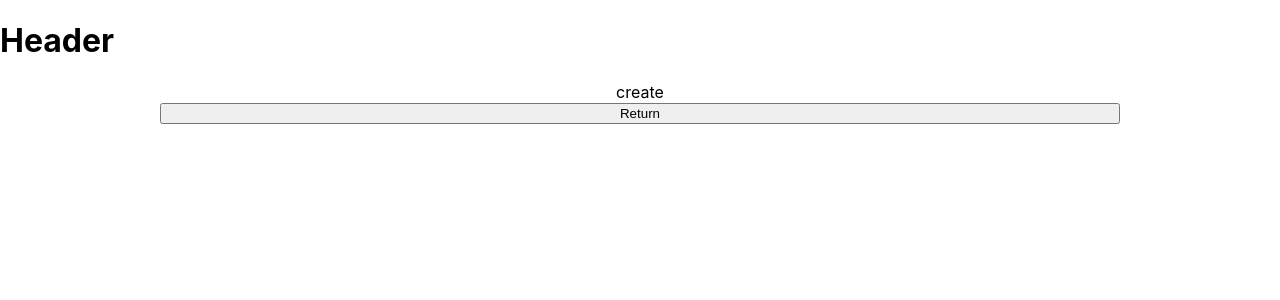
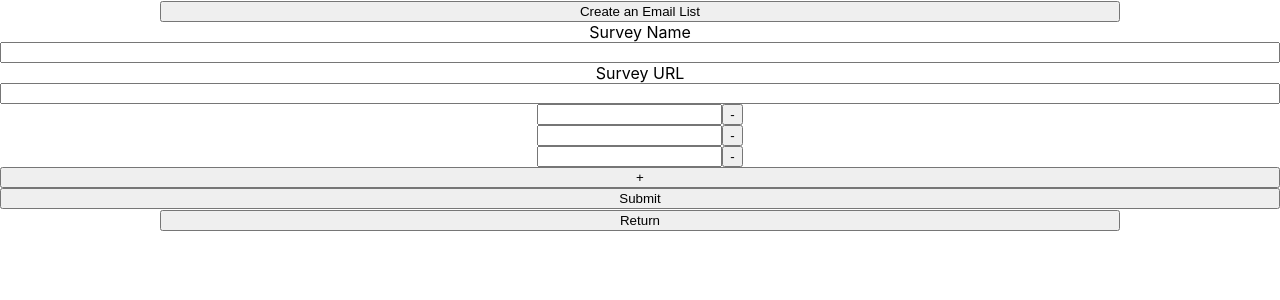
Before and after one commit to BRCornelius/survey-pest, a React (Create React App) app: page /create in a window 1280 px wide. Shown: the top 300 px of the page. Built offline with nearby package versions, Linux system fonts and the light colour scheme.

Commit message:
creates basic form

```diff
--- a/src/App.css
+++ b/src/App.css
@@ -8,6 +8,17 @@
 
 .App-header {
   display: flex;
+}
+
+.row {
+  display: flex;
+  flex-direction: row;
+  justify-content: center;
+  width: 100%;
+}
+.input-row {
+  display: flex;
+
 }
 
 .single-column {
--- a/src/App.js
+++ b/src/App.js
@@ -2,15 +2,14 @@ import './App.css';
 import { BrowserRouter as Router } from 'react-router-dom';
 import PageView from './views';
 import { ContextProvider } from './context/global-context';
+import { Header } from './components';
 
 function App() {
   return (
     <ContextProvider>
       <div className="App">
         <Router>
-          <header className="App-header">
-            <h1>Header</h1>
-          </header>
+          <Header />
           <PageView />
         </Router>
       </div>
--- /dev/null
+++ b/src/components/Header/Header.jsx
@@ -0,0 +1,8 @@
+import React from 'react';
+import { Link } from 'react-router-dom';
+
+export const Header = () => <header>
+    <Link to="/create">
+        <button className="three-quarter-width-button">Create an Email List</button>
+    </Link>
+</header>;
--- a/src/components/index.js
+++ b/src/components/index.js
@@ -1 +1,2 @@
 export * from './DisplayButton/DisplayButtonComponent';
+export * from './Header/Header';
--- a/src/context/global-context.js
+++ b/src/context/global-context.js
@@ -3,7 +3,11 @@ import React, {createContext} from 'react';
 export const GlobalContext = createContext({});
 
 const defaultContext = {
-    surveys: [{name: 's1'}, {name: 's2'}, {name: 's3'}]
+    surveys: [
+        {name: 's1', emails: ['email@amail.com', 'email@bmail.com', 'email@cmail.com']},
+        {name: 's2', emails: ['email@dmail.com', 'email@email.com', 'email@fmail.com']},
+        {name: 's3', emails: ['email@gmail.com', 'email@hmail.com', 'email@imail.com']}
+    ]
 };
 
 export const ContextProvider = ({children}) => <GlobalContext.Provider value={defaultContext}>{children}</GlobalContext.Provider>
--- /dev/null
+++ b/src/utilities/formUtils.js
@@ -0,0 +1,5 @@
+const getEmailEntries = () => Array.from(document.getElementsByClassName('input-row')).map(e => e.value);
+
+export const submitFormEntries = ({surveyName, url}) => {
+    console.log(surveyName, url, getEmailEntries())
+}
--- a/src/utilities/index.js
+++ b/src/utilities/index.js
@@ -1 +1,2 @@
 export * from './surveyUtils';
+export * from './formUtils';
--- /dev/null
+++ b/src/views/CreatePage/CreatePage.jsx
@@ -0,0 +1,41 @@
+import React, { useState } from 'react';
+import { Link } from 'react-router-dom';
+import { submitFormEntries } from '../../utilities';
+
+export const CreatePage = () => {
+    let [surveyName, setSurveyName] = useState('');
+    let [emailsLength, setEmailsLength] = useState(3);
+    let [url, setUrl] = useState('');
+
+    const generateEmailInputs = () => {
+        const result = [];
+        for(let i = 0; i < emailsLength; i++) {
+            result.push('.')
+        };
+        return result
+    };
+
+    const handleSubmit = () => {
+        submitFormEntries({surveyName, url});
+    }
+
+    return <div className="single-column">
+        <label>Survey Name</label>
+        <input type="text" value={surveyName} onChange={e => setSurveyName(e.target.value)} />
+        <label>Survey URL</label>
+        <input type="text" value={url} onChange={e => setUrl(e.target.value)} />
+        {generateEmailInputs().map(email => <div className="row">
+            <input type="text" className="input-row" />
+            <button
+                onClick={() => setEmailsLength(emailsLength -= 1)}
+            >-</button>
+        </div>)}
+        <button
+            onClick={() => setEmailsLength(emailsLength += 1)}
+        >+</button>
+        <button onClick={handleSubmit}>Submit</button>
+        <Link to="/">
+            <button className="three-quarter-width-button">Return</button>
+        </Link>
+    </div>
+};
--- a/src/views/SurveyPage/SurveyPage.jsx
+++ b/src/views/SurveyPage/SurveyPage.jsx
@@ -1,12 +1,17 @@
-import React from 'react';
+import React, { useContext } from 'react';
 import { Link, useParams } from 'react-router-dom';
-// import { getSurveyByName } from '../../utilities';
+import { GlobalContext } from '../../context/global-context';
+import { getSurveyByName } from '../../utilities';
 
 export const SurveyPage = () => {
     let { survey } = useParams();
-    // let activeSurvey = getSurveyByName([], survey);
+    const { surveys } = useContext(GlobalContext);
+    let { name, emails} = getSurveyByName(surveys, survey);
     return <div className="single-column">
-        {survey}
+        <div>
+            <h1>Remaining emails from {name}:</h1>
+            {emails.map(email => <p>{email}</p>)}
+        </div>
         <Link to="/">
             <button className="three-quarter-width-button">Return</button>
         </Link>
--- a/src/views/index.js
+++ b/src/views/index.js
@@ -1,10 +1,12 @@
 import React from 'react';
 import { Route, Routes } from 'react-router-dom';
+import { CreatePage } from './CreatePage/CreatePage';
 import { SplashPage } from './SplashPage/SplashPage';
 import { SurveyPage } from './SurveyPage/SurveyPage';
 
 export const PageView = () => <Routes>
     <Route path="/:survey" element={<SurveyPage />} />
+    <Route path="/create" element={<CreatePage />} />
     <Route exact path="/" element={<SplashPage />} />
 </Routes>;
 
```
